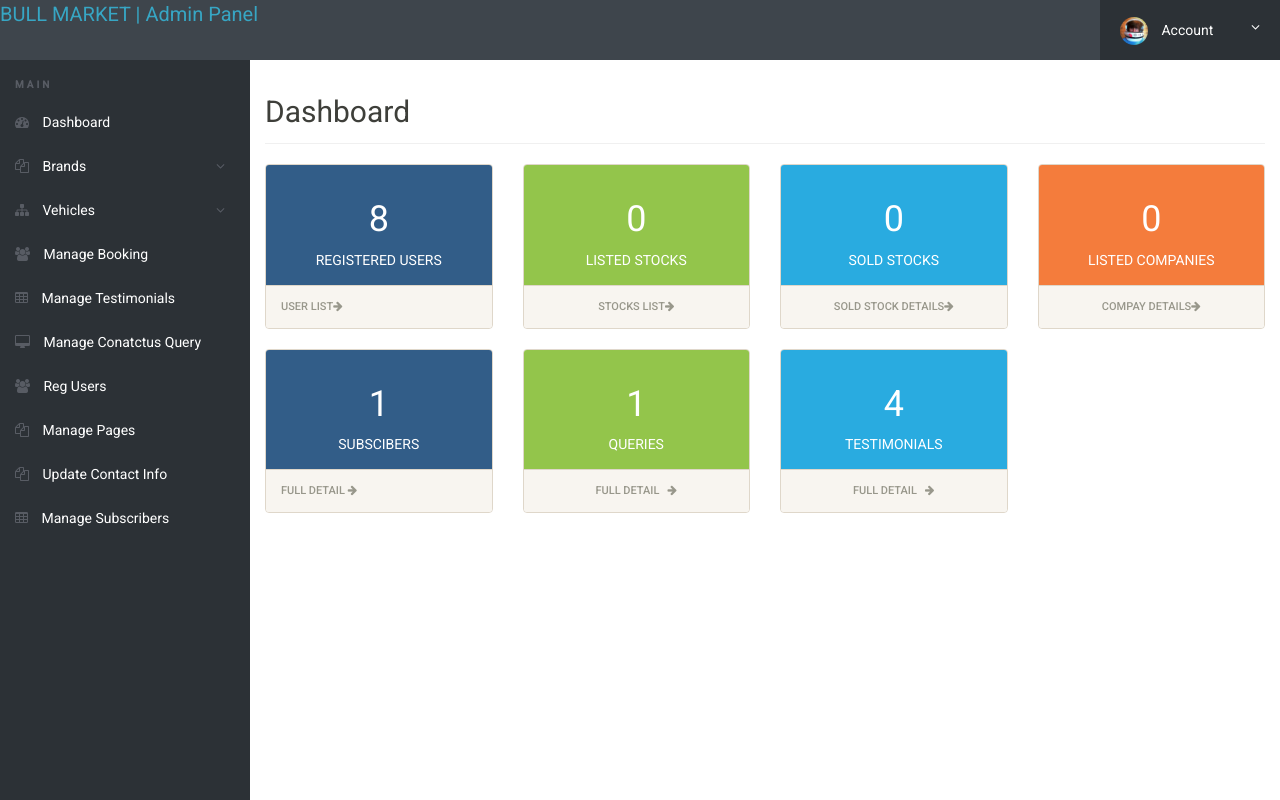
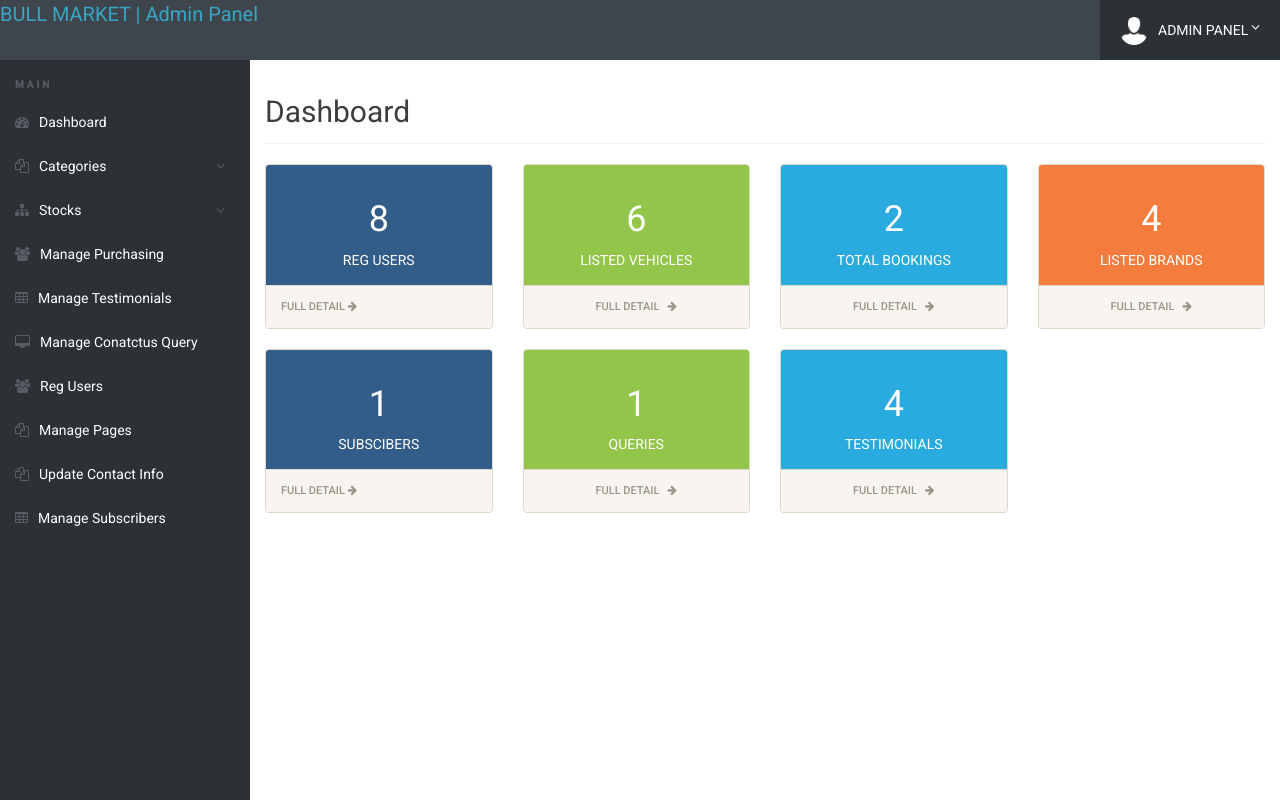
Before and after one commit to Sathila/bullMarket, a PHP site: page /admin/dashboard.php in a window 1280 px wide. Run offline with PHP 8.4, Linux system fonts and the light colour scheme; a user stored in the database is signed in; data comes from the database, SQL or seed files in the repository; data that the repository does not hold is empty.

Commit message:
Add files via upload

```diff
--- a/admin/changeimage1.php
+++ b/admin/changeimage1.php
@@ -13,7 +13,7 @@ if(isset($_POST['update']))
 $vimage1=$_FILES["img1"]["name"];
 $id=intval($_GET['imgid']);
 move_uploaded_file($_FILES["img1"]["tmp_name"],"img/vehicleimages/".$_FILES["img1"]["name"]);
-$sql="update tblvehicles set Vimage1=:vimage1 where id=:id";
+$sql="update tblcompany set Vimage1=:vimage1 where id=:id";
 $query = $dbh->prepare($sql);
 $query->bindParam(':vimage1',$vimage1,PDO::PARAM_STR);
 $query->bindParam(':id',$id,PDO::PARAM_STR);
@@ -106,7 +106,7 @@ $msg="Image updated successfully";
 												<label class="col-sm-4 control-label">Current Image1</label>
 <?php
 $id=intval($_GET['imgid']);
-$sql ="SELECT Vimage1 from tblvehicles where tblvehicles.id=:id";
+$sql ="SELECT Vimage1 from tblcompany where tblcompany.id=:id";
 $query = $dbh -> prepare($sql);
 $query-> bindParam(':id', $id, PDO::PARAM_STR);
 $query->execute();
--- a/admin/changeimage2.php
+++ b/admin/changeimage2.php
@@ -13,7 +13,7 @@ if(isset($_POST['update']))
 $vimage=$_FILES["img2"]["name"];
 $id=intval($_GET['imgid']);
 move_uploaded_file($_FILES["img2"]["tmp_name"],"img/vehicleimages/".$_FILES["img2"]["name"]);
-$sql="update tblvehicles set Vimage2=:vimage where id=:id";
+$sql="update tblcompany set Vimage2=:vimage where id=:id";
 $query = $dbh->prepare($sql);
 $query->bindParam(':vimage',$vimage,PDO::PARAM_STR);
 $query->bindParam(':id',$id,PDO::PARAM_STR);
@@ -106,7 +106,7 @@ $msg="Image updated successfully";
 												<label class="col-sm-4 control-label">Current Image2</label>
 <?php
 $id=intval($_GET['imgid']);
-$sql ="SELECT Vimage2 from tblvehicles where tblvehicles.id=:id";
+$sql ="SELECT Vimage2 from tblcompany where tblcompany.id=:id";
 $query = $dbh -> prepare($sql);
 $query-> bindParam(':id', $id, PDO::PARAM_STR);
 $query->execute();
--- a/admin/changeimage3.php
+++ b/admin/changeimage3.php
@@ -13,7 +13,7 @@ if(isset($_POST['update']))
 $vimage=$_FILES["img3"]["name"];
 $id=intval($_GET['imgid']);
 move_uploaded_file($_FILES["img3"]["tmp_name"],"img/vehicleimages/".$_FILES["img3"]["name"]);
-$sql="update tblvehicles set Vimage3=:vimage where id=:id";
+$sql="update tblcompany set Vimage3=:vimage where id=:id";
 $query = $dbh->prepare($sql);
 $query->bindParam(':vimage',$vimage,PDO::PARAM_STR);
 $query->bindParam(':id',$id,PDO::PARAM_STR);
@@ -106,7 +106,7 @@ $msg="Image updated successfully";
 												<label class="col-sm-4 control-label">Current Image3</label>
 <?php
 $id=intval($_GET['imgid']);
-$sql ="SELECT Vimage3 from tblvehicles where tblvehicles.id=:id";
+$sql ="SELECT Vimage3 from tblcompany where tblcompany.id=:id";
 $query = $dbh -> prepare($sql);
 $query-> bindParam(':id', $id, PDO::PARAM_STR);
 $query->execute();
--- a/admin/changeimage4.php
+++ b/admin/changeimage4.php
@@ -13,7 +13,7 @@ if(isset($_POST['update']))
 $vimage=$_FILES["img4"]["name"];
 $id=intval($_GET['imgid']);
 move_uploaded_file($_FILES["img4"]["tmp_name"],"img/vehicleimages/".$_FILES["img4"]["name"]);
-$sql="update tblvehicles set Vimage4=:vimage where id=:id";
+$sql="update tblcompany set Vimage4=:vimage where id=:id";
 $query = $dbh->prepare($sql);
 $query->bindParam(':vimage',$vimage,PDO::PARAM_STR);
 $query->bindParam(':id',$id,PDO::PARAM_STR);
@@ -106,7 +106,7 @@ $msg="Image updated successfully";
 												<label class="col-sm-4 control-label">Current Image4</label>
 <?php
 $id=intval($_GET['imgid']);
-$sql ="SELECT Vimage4 from tblvehicles where tblvehicles.id=:id";
+$sql ="SELECT Vimage4 from tblcompany where tblcompany.id=:id";
 $query = $dbh -> prepare($sql);
 $query-> bindParam(':id', $id, PDO::PARAM_STR);
 $query->execute();
--- a/admin/changeimage5.php
+++ b/admin/changeimage5.php
@@ -13,7 +13,7 @@ if(isset($_POST['update']))
 $vimage=$_FILES["img5"]["name"];
 $id=intval($_GET['imgid']);
 move_uploaded_file($_FILES["img5"]["tmp_name"],"img/vehicleimages/".$_FILES["img5"]["name"]);
-$sql="update tblvehicles set Vimage5=:vimage where id=:id";
+$sql="update tblcompany set Vimage5=:vimage where id=:id";
 $query = $dbh->prepare($sql);
 $query->bindParam(':vimage',$vimage,PDO::PARAM_STR);
 $query->bindParam(':id',$id,PDO::PARAM_STR);
@@ -106,7 +106,7 @@ $msg="Image updated successfully";
 												<label class="col-sm-4 control-label">Current Image5</label>
 <?php
 $id=intval($_GET['imgid']);
-$sql ="SELECT Vimage5 from tblvehicles where tblvehicles.id=:id";
+$sql ="SELECT Vimage5 from tblcompany where tblcompany.id=:id";
 $query = $dbh -> prepare($sql);
 $query-> bindParam(':id', $id, PDO::PARAM_STR);
 $query->execute();
--- a/admin/dashboard.php
+++ b/admin/dashboard.php
@@ -2,7 +2,7 @@
 session_start();
 error_reporting(0);
 include('includes/config.php');
-	if(strlen($_SESSION['alogin']) == 0)
+if(strlen($_SESSION['alogin'])==0)
 	{
 header('location:index.php');
 }
@@ -10,6 +10,7 @@
 	?>
 <!doctype html>
 <html lang="en" class="no-js">
+
 <head>
 	<meta charset="UTF-8">
 	<meta http-equiv="X-UA-Compatible" content="IE=edge">
@@ -37,15 +38,20 @@
 	<!-- Admin Stye -->
 	<link rel="stylesheet" href="css/style.css">
 </head>
+
 <body>
 <?php include('includes/header.php');?>
+
 	<div class="ts-main-content">
 <?php include('includes/leftbar.php');?>
 		<div class="content-wrapper">
 			<div class="container-fluid">
+
 				<div class="row">
 					<div class="col-md-12">
+
 						<h2 class="page-title">Dashboard</h2>
+
 						<div class="row">
 							<div class="col-md-12">
 								<div class="row">
@@ -61,10 +67,10 @@
 $regusers=$query->rowCount();
 ?>
 													<div class="stat-panel-number h1 "><?php echo htmlentities($regusers);?></div>
-														<div class="stat-panel-title text-uppercase">Registered Users</div>
+													<div class="stat-panel-title text-uppercase">Reg Users</div>
 												</div>
 											</div>
-												<a href="reg-users.php" class="block-anchor panel-footer">User List<i class="fa fa-arrow-right"></i></a>
+											<a href="reg-users.php" class="block-anchor panel-footer">Full Detail <i class="fa fa-arrow-right"></i></a>
 										</div>
 									</div>
 									<div class="col-md-3">
@@ -72,17 +78,17 @@
 											<div class="panel-body bk-success text-light">
 												<div class="stat-panel text-center">
 												<?php
-														$sql1 ="SELECT id from tblvehicles ";
+$sql1 ="SELECT id from tblcompany ";
 $query1 = $dbh -> prepare($sql1);;
 $query1->execute();
 $results1=$query1->fetchAll(PDO::FETCH_OBJ);
 $totalvehicle=$query1->rowCount();
 ?>
 													<div class="stat-panel-number h1 "><?php echo htmlentities($totalvehicle);?></div>
-														<div class="stat-panel-title text-uppercase">Listed Stocks</div>
+													<div class="stat-panel-title text-uppercase">Listed Vehicles</div>
 												</div>
 											</div>
-												<a href="manage-vehicles.php" class="block-anchor panel-footer text-center">Stocks List<i class="fa fa-arrow-right"></i></a>
+											<a href="manage-vehicles.php" class="block-anchor panel-footer text-center">Full Detail &nbsp; <i class="fa fa-arrow-right"></i></a>
 										</div>
 									</div>
 									<div class="col-md-3">
@@ -90,17 +96,18 @@
 											<div class="panel-body bk-info text-light">
 												<div class="stat-panel text-center">
 <?php
-														$sql2 ="SELECT id from tblbooking ";
+$sql2 ="SELECT id from tblpurchases ";
 $query2= $dbh -> prepare($sql2);
 $query2->execute();
 $results2=$query2->fetchAll(PDO::FETCH_OBJ);
 $bookings=$query2->rowCount();
 ?>
+
 													<div class="stat-panel-number h1 "><?php echo htmlentities($bookings);?></div>
-														<div class="stat-panel-title text-uppercase">Sold Stocks</div>
+													<div class="stat-panel-title text-uppercase">Total Bookings</div>
 												</div>
 											</div>
-												<a href="manage-bookings.php" class="block-anchor panel-footer text-center">Sold Stock Details<i class="fa fa-arrow-right"></i></a>
+											<a href="manage-bookings.php" class="block-anchor panel-footer text-center">Full Detail &nbsp; <i class="fa fa-arrow-right"></i></a>
 										</div>
 									</div>
 									<div class="col-md-3">
@@ -108,17 +115,17 @@
 											<div class="panel-body bk-warning text-light">
 												<div class="stat-panel text-center">
 <?php
-														$sql3 ="SELECT id from tblbrands ";
+$sql3 ="SELECT id from tblcategories ";
 $query3= $dbh -> prepare($sql3);
 $query3->execute();
 $results3=$query3->fetchAll(PDO::FETCH_OBJ);
 $brands=$query3->rowCount();
 ?>
 													<div class="stat-panel-number h1 "><?php echo htmlentities($brands);?></div>
-														<div class="stat-panel-title text-uppercase">Listed Companies</div>
+													<div class="stat-panel-title text-uppercase">Listed Brands</div>
 												</div>
 											</div>
-												<a href="manage-brands.php" class="block-anchor panel-footer text-center">Compay Details<i class="fa fa-arrow-right"></i></a>
+											<a href="manage-brands.php" class="block-anchor panel-footer text-center">Full Detail &nbsp; <i class="fa fa-arrow-right"></i></a>
 										</div>
 									</div>
 								</div>
@@ -126,8 +133,13 @@
 						</div>
 					</div>
 				</div>
+
+
+
 <div class="row">
 					<div class="col-md-12">
+
+
 						<div class="row">
 							<div class="col-md-12">
 								<div class="row">
@@ -178,6 +190,7 @@
 $results5=$query5->fetchAll(PDO::FETCH_OBJ);
 $testimonials=$query5->rowCount();
 ?>
+
 													<div class="stat-panel-number h1 "><?php echo htmlentities($testimonials);?></div>
 													<div class="stat-panel-title text-uppercase">Testimonials</div>
 												</div>
@@ -185,11 +198,21 @@
 											<a href="testimonials.php" class="block-anchor panel-footer text-center">Full Detail &nbsp; <i class="fa fa-arrow-right"></i></a>
 										</div>
 									</div>
+
 								</div>
 							</div>
 						</div>
 					</div>
 				</div>
+
+
+
+
+
+
+
+
+
 			</div>
 		</div>
 	</div>
@@ -208,6 +231,7 @@
 	<script>
 
 	window.onload = function(){
+
 		// Line chart from swirlData for dashReport
 		var ctx = document.getElementById("dashReport").getContext("2d");
 		window.myLine = new Chart(ctx).Line(swirlData, {
@@ -224,6 +248,7 @@
 		// Dougnut Chart from doughnutData
 		var doctx = document.getElementById("chart-area4").getContext("2d");
 		window.myDoughnut = new Chart(doctx).Doughnut(doughnutData, {responsive : true});
+
 	}
 	</script>
 </body>
--- a/admin/edit-vehicle.php
+++ b/admin/edit-vehicle.php
@@ -31,7 +31,7 @@ $crashcensor=$_POST['crashcensor'];
 $leatherseats=$_POST['leatherseats'];
 $id=intval($_GET['id']);
 
-$sql="update tblvehicles set VehiclesTitle=:vehicletitle,VehiclesBrand=:brand,VehiclesOverview=:vehicleoverview,PricePerDay=:priceperday,FuelType=:fueltype,ModelYear=:modelyear,SeatingCapacity=:seatingcapacity,AirConditioner=:airconditioner,PowerDoorLocks=:powerdoorlocks,AntiLockBrakingSystem=:antilockbrakingsys,BrakeAssist=:brakeassist,PowerSteering=:powersteering,DriverAirbag=:driverairbag,PassengerAirbag=:passengerairbag,PowerWindows=:powerwindow,CDPlayer=:cdplayer,CentralLocking=:centrallocking,CrashSensor=:crashcensor,LeatherSeats=:leatherseats where id=:id ";
+$sql="update tblcompany set VehiclesTitle=:vehicletitle,VehiclesBrand=:brand,VehiclesOverview=:vehicleoverview,PricePerDay=:priceperday,FuelType=:fueltype,ModelYear=:modelyear,SeatingCapacity=:seatingcapacity,AirConditioner=:airconditioner,PowerDoorLocks=:powerdoorlocks,AntiLockBrakingSystem=:antilockbrakingsys,BrakeAssist=:brakeassist,PowerSteering=:powersteering,DriverAirbag=:driverairbag,PassengerAirbag=:passengerairbag,PowerWindows=:powerwindow,CDPlayer=:cdplayer,CentralLocking=:centrallocking,CrashSensor=:crashcensor,LeatherSeats=:leatherseats where id=:id ";
 $query = $dbh->prepare($sql);
 $query->bindParam(':vehicletitle',$vehicletitle,PDO::PARAM_STR);
 $query->bindParam(':brand',$brand,PDO::PARAM_STR);
@@ -131,7 +131,7 @@ $msg="Data updated successfully";
 <?php if($msg){?><div class="succWrap"><strong>SUCCESS</strong>:<?php echo htmlentities($msg); ?> </div><?php } ?>
 <?php
 $id=intval($_GET['id']);
-$sql ="SELECT tblvehicles.*,tblbrands.BrandName,tblbrands.id as bid from tblvehicles join tblbrands on tblbrands.id=tblvehicles.VehiclesBrand where tblvehicles.id=:id";
+$sql ="SELECT tblcompany.*,tblcategories.BrandName,tblcategories.id as bid from tblcompany join tblcategories on tblcategories.id=tblcompany.VehiclesBrand where tblcompany.id=:id";
 $query = $dbh -> prepare($sql);
 $query-> bindParam(':id', $id, PDO::PARAM_STR);
 $query->execute();
@@ -152,7 +152,7 @@ foreach($results as $result)
 <div class="col-sm-4">
 <select class="selectpicker" name="brandname" required>
 <option value="<?php echo htmlentities($result->bid);?>"><?php echo htmlentities($bdname=$result->BrandName); ?> </option>
-<?php $ret="select id,BrandName from tblbrands";
+<?php $ret="select id,BrandName from tblcategories";
 $query= $dbh -> prepare($ret);
 //$query->bindParam(':id',$id, PDO::PARAM_STR);
 $query-> execute();
--- a/admin/includes/header.php
+++ b/admin/includes/header.php
@@ -2,9 +2,8 @@
 	<a href="dashboard.php" style="font-size: 20px;">BULL MARKET | Admin Panel</a>
 		<span class="menu-btn"><i class="fa fa-bars"></i></span>
 		<ul class="ts-profile-nav">
-
 			<li class="ts-account">
-				<a href="#"><img src="img/ts-avatar.jpg" class="ts-avatar hidden-side" alt=""> Account <i class="fa fa-angle-down hidden-side"></i></a>
+				<a href="#"><img src="img/user-icon.png" class="ts-avatar hidden-side" alt="">ADMIN PANEL<i class="fa fa-angle-down hidden-side"></i></a>
 				<ul>
 					<li><a href="change-password.php">Change Password</a></li>
 					<li><a href="logout.php">Logout</a></li>
--- a/admin/includes/leftbar.php
+++ b/admin/includes/leftbar.php
@@ -1,31 +1,25 @@
 <nav class="ts-sidebar">
 	<ul class="ts-sidebar-menu">
-
 		<li class="ts-label">Main</li>
-				<li><a href="dashboard.php"><i class="fa fa-dashboard"></i> Dashboard</a></li>
-
-<li><a href="#"><i class="fa fa-files-o"></i> Brands</a>
+		<li><a href="dashboard.php"><i class="fa fa-dashboard"></i>Dashboard</a></li>
+		<li><a href="#"><i class="fa fa-files-o"></i>Categories</a>
 			<ul>
-<li><a href="create-brand.php">Create Brand</a></li>
-<li><a href="manage-brands.php">Manage Brands</a></li>
+				<li><a href="create-brand.php">Create Category</a></li>
+				<li><a href="manage-brands.php">Manage Categories</a></li>
 			</ul>
 		</li>
-
-<li><a href="#"><i class="fa fa-sitemap"></i> Vehicles</a>
+		<li><a href="#"><i class="fa fa-sitemap"></i>Stocks</a>
 			<ul>
-						<li><a href="post-avehical.php">Post a Vehicle</a></li>
-						<li><a href="manage-vehicles.php">Manage Vehicles</a></li>
+				<li><a href="post-avehical.php">Sell Stocks</a></li>
+				<li><a href="manage-vehicles.php">Manage Stocks</a></li>
 			</ul>
 		</li>
-				<li><a href="manage-bookings.php"><i class="fa fa-users"></i> Manage Booking</a></li>
-
-				<li><a href="testimonials.php"><i class="fa fa-table"></i> Manage Testimonials</a></li>
-				<li><a href="manage-conactusquery.php"><i class="fa fa-desktop""></i> Manage Conatctus Query</a></li>
-				<li><a href="reg-users.php"><i class="fa fa-users"></i> Reg Users</a></li>
-			<li><a href="manage-pages.php"><i class="fa fa-files-o"></i> Manage Pages</a></li>
-			<li><a href="update-contactinfo.php"><i class="fa fa-files-o"></i> Update Contact Info</a></li>
-
-			<li><a href="manage-subscribers.php"><i class="fa fa-table"></i> Manage Subscribers</a></li>
-
+		<li><a href="manage-bookings.php"><i class="fa fa-users"></i>Manage Purchasing</a></li>
+		<li><a href="testimonials.php"><i class="fa fa-table"></i>Manage Testimonials</a></li>
+		<li><a href="manage-conactusquery.php"><i class="fa fa-desktop"></i>Manage Conatctus Query</a></li>
+		<li><a href="reg-users.php"><i class="fa fa-users"></i>Reg Users</a></li>
+		<li><a href="manage-pages.php"><i class="fa fa-files-o"></i>Manage Pages</a></li>
+		<li><a href="update-contactinfo.php"><i class="fa fa-files-o"></i>Update Contact Info</a></li>
+		<li><a href="manage-subscribers.php"><i class="fa fa-table"></i>Manage Subscribers</a></li>
 	</ul>
 </nav>
--- a/admin/manage-bookings.php
+++ b/admin/manage-bookings.php
@@ -11,7 +11,7 @@ if(isset($_REQUEST['eid']))
 	{
 $eid=intval($_GET['eid']);
 $status="2";
-$sql = "UPDATE tblbooking SET Status=:status WHERE  id=:eid";
+$sql = "UPDATE tblpurchases SET Status=:status WHERE  id=:eid";
 $query = $dbh->prepare($sql);
 $query -> bindParam(':status',$status, PDO::PARAM_STR);
 $query-> bindParam(':eid',$eid, PDO::PARAM_STR);
@@ -26,7 +26,7 @@ if(isset($_REQUEST['aeid']))
 $aeid=intval($_GET['aeid']);
 $status=1;
 
-$sql = "UPDATE tblbooking SET Status=:status WHERE  id=:aeid";
+$sql = "UPDATE tblpurchases SET Status=:status WHERE  id=:aeid";
 $query = $dbh->prepare($sql);
 $query -> bindParam(':status',$status, PDO::PARAM_STR);
 $query-> bindParam(':aeid',$aeid, PDO::PARAM_STR);
@@ -136,7 +136,7 @@ $msg="Booking Successfully Confirmed";
 									</tfoot>
 									<tbody>
 
-									<?php $sql = "SELECT tblusers.FullName,tblbrands.BrandName,tblvehicles.VehiclesTitle,tblbooking.FromDate,tblbooking.ToDate,tblbooking.message,tblbooking.VehicleId as vid,tblbooking.Status,tblbooking.PostingDate,tblbooking.id  from tblbooking join tblvehicles on tblvehicles.id=tblbooking.VehicleId join tblusers on tblusers.EmailId=tblbooking.userEmail join tblbrands on tblvehicles.VehiclesBrand=tblbrands.id  ";
+									<?php $sql = "SELECT tblusers.FullName,tblcategories.BrandName,tblcompany.VehiclesTitle,tblpurchases.FromDate,tblpurchases.ToDate,tblpurchases.message,tblpurchases.CompanyId as vid,tblpurchases.Status,tblpurchases.PostingDate,tblpurchases.id  from tblpurchases join tblcompany on tblcompany.id=tblpurchases.CompanyId join tblusers on tblusers.EmailId=tblpurchases.userEmail join tblcategories on tblcompany.VehiclesBrand=tblcategories.id  ";
 $query = $dbh -> prepare($sql);
 $query->execute();
 $results=$query->fetchAll(PDO::FETCH_OBJ);
--- a/admin/reg-users.php
+++ b/admin/reg-users.php
@@ -10,7 +10,7 @@ else{
 if(isset($_GET['del']))
 {
 $id=$_GET['del'];
-$sql = "delete from tblbrands  WHERE id=:id";
+$sql = "delete from tblcategories  WHERE id=:id";
 $query = $dbh->prepare($sql);
 $query -> bindParam(':id',$id, PDO::PARAM_STR);
 $query -> execute();
```
Also changed, not shown: admin/create-brand.php (+21 -53 lines), admin/edit-brand.php (+21 -53 lines), admin/manage-brands.php (+6 -6 lines), admin/manage-vehicles.php (+37 -54 lines), admin/post-avehical.php (+35 -83 lines), admin/img/user-icon.png (added). Lines whose indentation alone changed are shown as unchanged.
